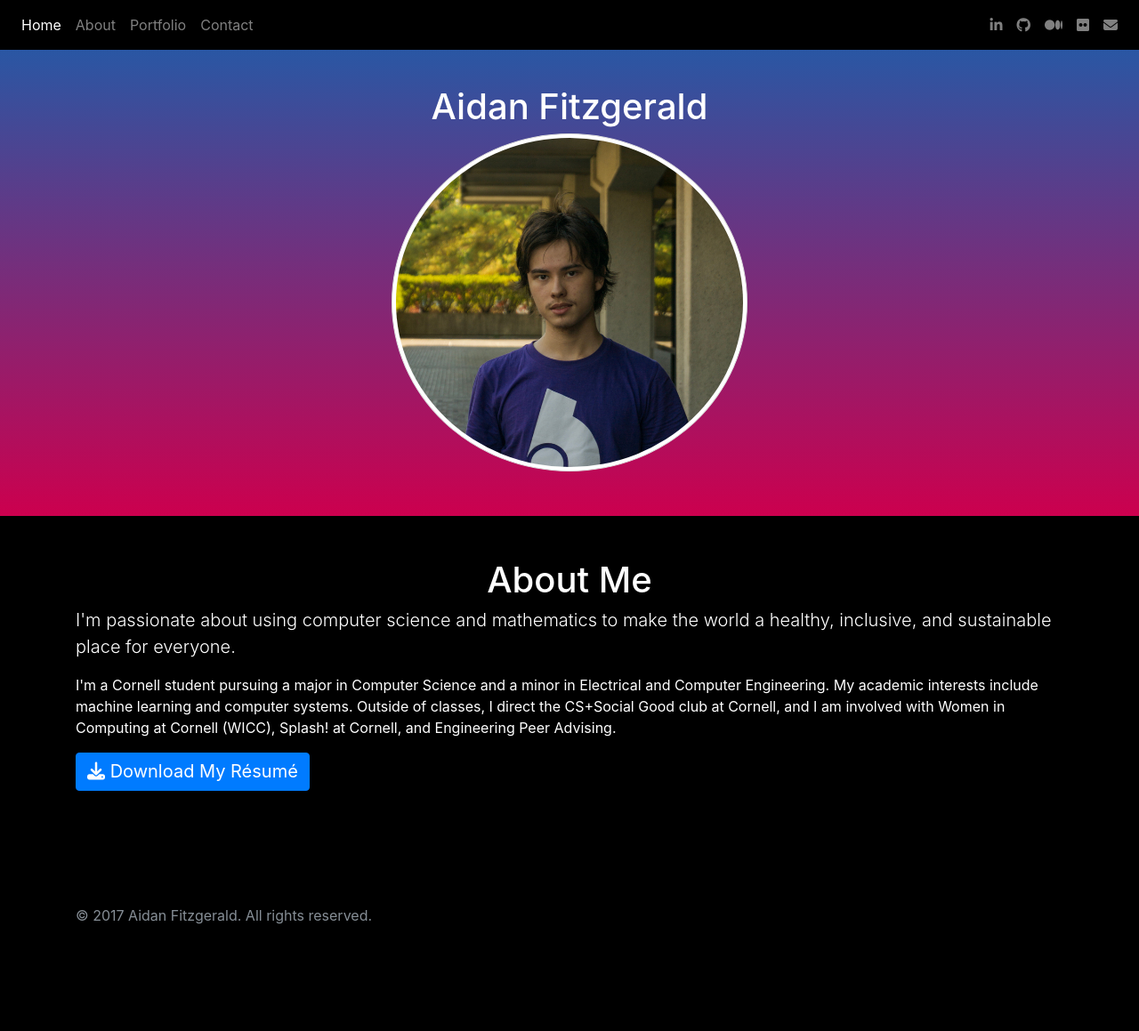
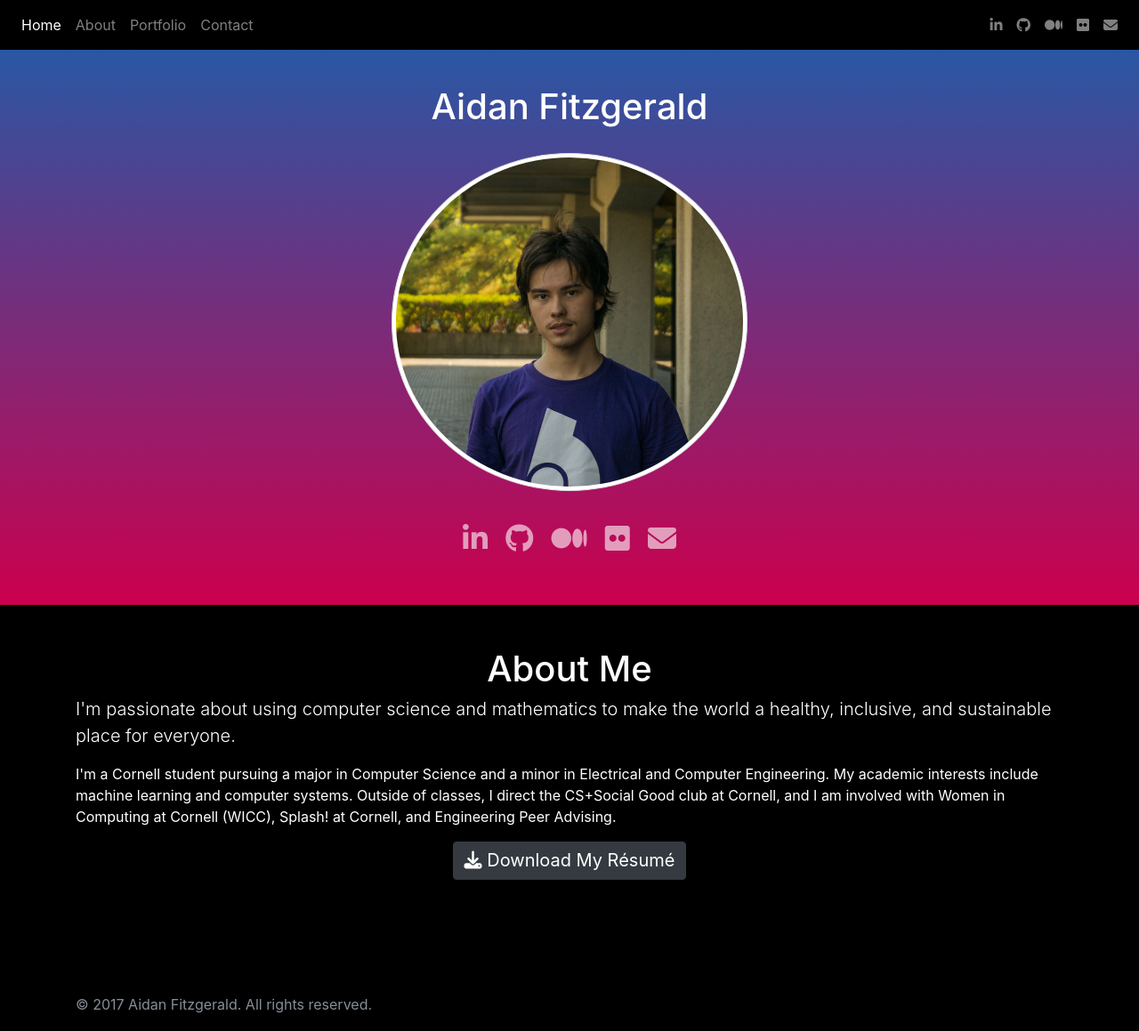
Before and after one commit to aidan-fitz/aidan-fitz.com, a Jekyll site: the page built from index.md, in a window 1280 px wide and 1159 px high. Shown: the whole window at 89% size. Built offline with Jekyll 4.4.1, drawn with Linux system fonts in a browser that asks for light colours; nearby versions of some CDN libraries.

Commit message:
Modifying resume button, re-adding social media links to top content

```diff
--- a/_includes/resume-dl.html
+++ b/_includes/resume-dl.html
@@ -1,6 +1,8 @@
-<a href="Resume.pdf">
-  <button type="button" class="btn btn-primary download-resume">
-    <i class="fa fa-download" aria-hidden="true"></i>
-    Download My Résumé
-  </button>
-</a>
+<div class="text-center">
+  <a href="Resume.pdf">
+    <button type="button" class="btn btn-dark download-resume">
+      <i class="fa fa-download" aria-hidden="true"></i>
+      Download My Résumé
+    </button>
+  </a>
+</div>
--- a/_includes/social.html
+++ b/_includes/social.html
@@ -1,5 +1,5 @@
-<span class="social">
+<div class="social text-center">
   {% for link in site.data.social %}
     <a href="{{link.url}}" title="{{link.name}}"><i class="fa fa-{{link.icon}}" aria-hidden="true"></i></a>
   {% endfor %}
-</span>
+</div>
--- a/css/style.scss
+++ b/css/style.scss
@@ -20,14 +20,15 @@ body {
 
 .social {
   font-size: 200%;
+  word-spacing: 0.35em;
 }
 
 .social a:link, .social a:visited {
-  color: black;
+  color: rgba(255, 255, 255, 0.6);
 }
 
 .social a:active, .social a:hover {
-  color: #444;
+  color: white;
 }
 
 .download-resume {
@@ -69,3 +70,10 @@ footer {
 section {
   padding: 50px;
 }
+
+.profile-photo {
+  // TODO figure out RubyGems Bootstrap so we can import:
+  // .img-thumbnail .rounded-circle .mx-auto .d-block
+  width: 400px;
+  margin: 30px;
+}
--- a/index.md
+++ b/index.md
@@ -6,7 +6,9 @@ title: Home
 <section id="top" class="gradient-bg">
   <h1 class="text-center">Aidan Fitzgerald</h1>
 
-  <img class="img-thumbnail rounded-circle mx-auto d-block" src="photo.jpg" width="400" alt="&copy; Jane Wong">
+  <img class="img-thumbnail rounded-circle mx-auto d-block profile-photo" src="photo.jpg" alt="&copy; Jane Wong">
+
+  {% include social.html %}
 </section>
 
 <section id="about" class="black-bg">
```
